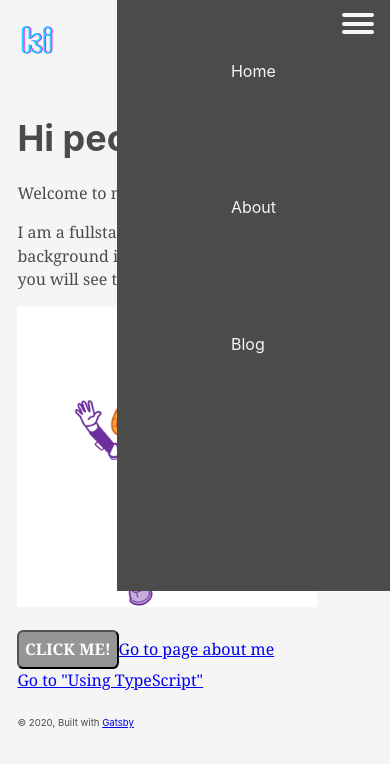
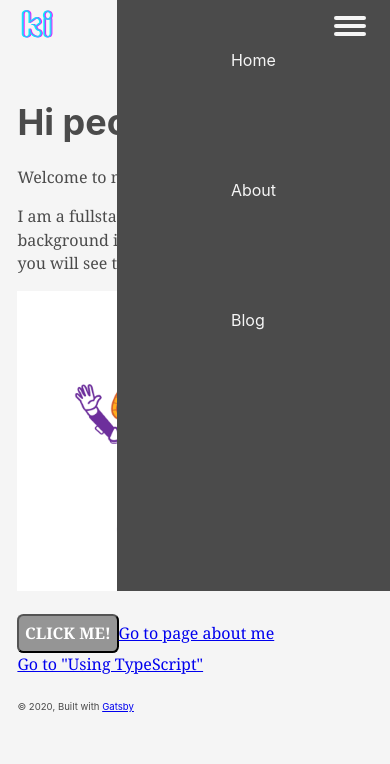
Before and after one commit to kiverso/personal-website, a Gatsby site: page / in a window 390 px wide. Built offline with nearby package versions, Linux system fonts and the light colour scheme; Gatsby itself is replaced by a stand-in of ours.

Commit message:
Update mobile layout.

```diff
--- a/src/components/burger.js
+++ b/src/components/burger.js
@@ -3,9 +3,9 @@
 const Burger = () => {
   return(
   <div className="burger">
-    <div/>
-    <div/>
-    <div/>
+    <div className="top-bun"/>
+    <div className="middle-bun"/>
+    <div className="bottom-bun"/>
 </div>
 )}
 
--- a/src/styles/burger.scss
+++ b/src/styles/burger.scss
@@ -4,22 +4,26 @@
 
 @media (max-width: 700px){
   .burger {
+    // margin-top: .3em;
     z-index: 100;
     position: fixed;
-    top: .5em;
-    right: 1em;
+    top: 1em;
+    right: 1.5em;
     display: block;
     // background-color: rgb(75, 75, 75);
   }
-  .burger button {
-    outline-style: none;
-  }
+
   .burger div {
     background-color:whitesmoke;
     width: 2em;
     height: .25em;
-    margin-top: .3em;
-    border-radius: 10px;
+    // margin-bottom: .2em;
+    border-radius: .15em;
+  }
 
+  .middle-bun {
+    margin-top: .25em;
+    margin-bottom: .25em;
   }
+
 }
--- a/src/styles/header.scss
+++ b/src/styles/header.scss
@@ -24,7 +24,7 @@
 .logo {
   grid-area: logo;
   margin-left: 1em;
-  margin-top: .2em;
+  margin-top: 0;
 }
 
 .nav {
@@ -79,14 +79,9 @@
     row-gap: 10px;
   }
 
-
-  .nav-link {
-    margin-top: 1em;
-
-
-  }
   .nav a {
     color: whitesmoke;
     margin-left: 0;
+    // margin-top: 1em;
   }
 }
--- a/src/styles/styles.scss
+++ b/src/styles/styles.scss
@@ -33,7 +33,7 @@
 }
 
 .site-content {
-  max-width: 1400px;
+  max-width: 1200px;
   margin: 0 auto;
 }
 footer {
```
